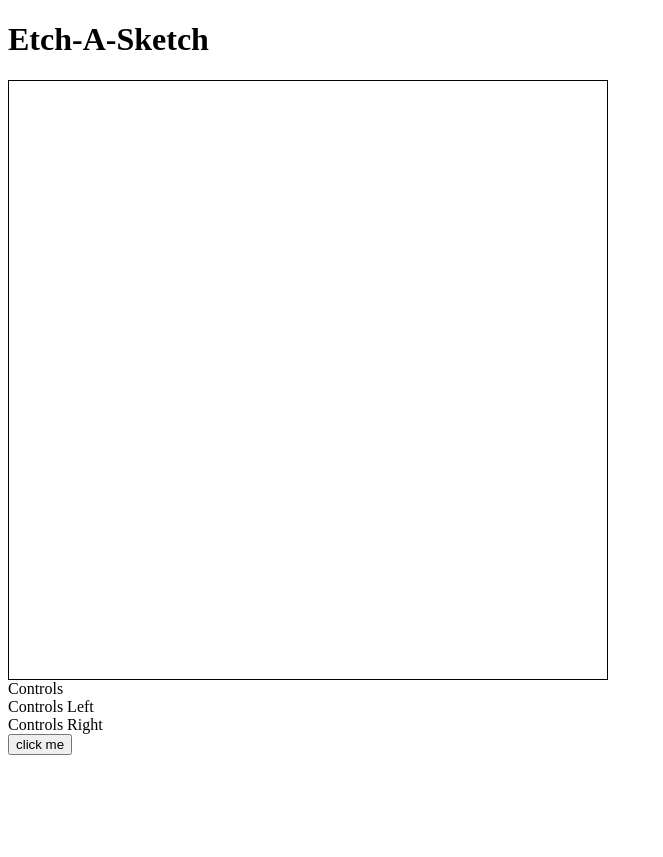
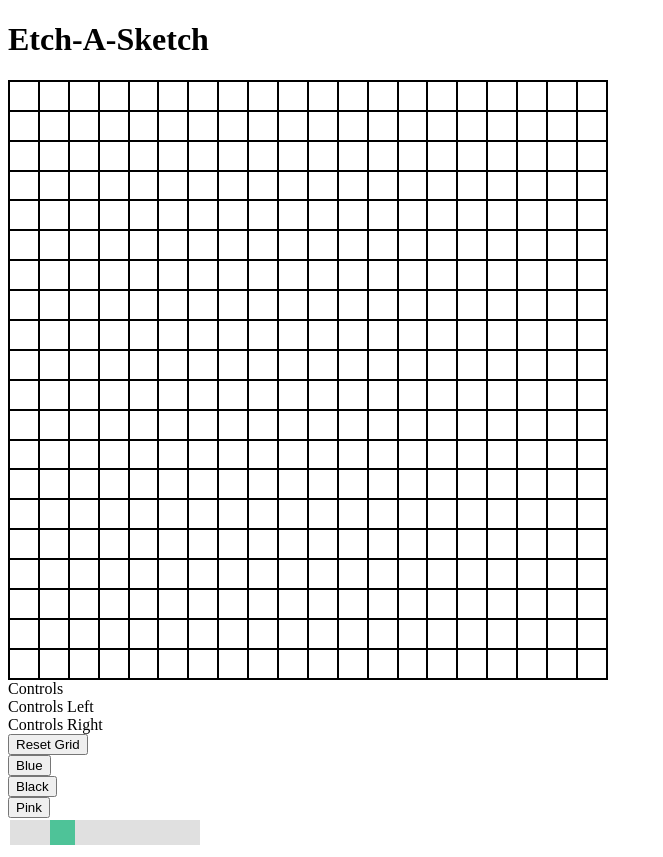
Before and after one commit to marcdsp/etchasketch, a plain HTML site: page index.htm in a window 1280 px wide. Shown: the whole page, without its empty margins (0-663 px from the left). Before the commit the page ends 800 px from the top, so only its background shows below. Drawn offline with Linux system fonts and the light colour scheme.

Commit message:
color buttons added, grid size slider created

```diff
--- a/index.htm
+++ b/index.htm
@@ -18,8 +18,13 @@
             <div class="controlsText"></div>
         </div>
         <div class="controlsRight">Controls Right
-            <div class="controlsButtons"><input type="button" onclick="createGrid(23);" value="click me"></div>
-            <div class="controlsButtons"></div>
+            <div class="controlsButtons"><input type="button"  onclick="createGrid(gridSize)" value="Reset Grid"></div>
+            <div class="controlsButtons"><input type="button" id="blue" value="Blue"></div>
+            <div class="controlsButtons"><input type="button" id="black" value="Black"></div>
+            <div class="controlsButtons"><input type="button" id="pink" value="Pink"></div>
+            <div class="slidecontainer">
+                <input type="range" min="1" max="80" value="20" class="slider" id="myRange" onchange="setGridSize(this.value)">
+              </div>
             <div class="controlsButtons"></div>
         </div>
     </div>
--- a/script.js
+++ b/script.js
@@ -1,8 +1,53 @@
  // need to add a slider that output a varying size number
 let color = "black";
+let gridSize = 20;
+createGrid(gridSize);
+
+//get blue button element
+let blueButton = document.getElementById("blue");
+
+document.getElementById("blue").addEventListener("click", changeColor);
+document.getElementById("black").addEventListener("click", changeColor);
+document.getElementById("pink").addEventListener("click", changeColor);
+
+function changeColor() {
+ color = this.id;
+}
+
+
+
+
+
+
+//removes all divs when calling creategrid and clicking the erase button
+function removeAllChildNodes(parent) {
+  while (parent.firstChild) {
+      parent.removeChild(parent.firstChild);
+  }
+}
+
+
+function setGridSize(size) {
+  gridSize = size;
+  createGrid(gridSize);
+}
+
+
+
 
 function createGrid(rows) {
   var container = document.getElementById("container");
+  if (container.hasChildNodes()) {
+    removeAllChildNodes(container);
+      }
+      for (var i = 0; i < rows; i++) {
+        var row = document.createElement("div");
+        row.classList.add("row");;
+      }
+      for (var i = 0; i < rows; i++) {
+        var row = document.createElement("div");
+        row.classList.add("row");
+}
   var cells = rows * rows;
     for (var i = 0; i < cells; i++) {
       var cell = document.createElement("div");
@@ -21,10 +66,6 @@ function colorChoice(rows) {
   let color = rows;
 }
 
-//reload the dom
-function reset() {
-  window.location.reload()
-}
 
 // create random color rainbow option
 function randomColor() {
--- a/styles.css
+++ b/styles.css
@@ -17,3 +17,43 @@
     border: 0.2px solid black;
     box-sizing: border-box;
   }
+
+
+  .slidecontainer {
+    width: 15%; /* Width of the outside container */
+  }
+
+  /* The slider itself */
+  .slider {
+    -webkit-appearance: none;  /* Override default CSS styles */
+    appearance: none;
+    width: 100%; /* Full-width */
+    height: 25px; /* Specified height */
+    background: #d3d3d3; /* Grey background */
+    outline: none; /* Remove outline */
+    opacity: 0.7; /* Set transparency (for mouse-over effects on hover) */
+    -webkit-transition: .2s; /* 0.2 seconds transition on hover */
+    transition: opacity .2s;
+  }
+
+  /* Mouse-over effects */
+  .slider:hover {
+    opacity: 1; /* Fully shown on mouse-over */
+  }
+
+  /* The slider handle (use -webkit- (Chrome, Opera, Safari, Edge) and -moz- (Firefox) to override default look) */
+  .slider::-webkit-slider-thumb {
+    -webkit-appearance: none; /* Override default look */
+    appearance: none;
+    width: 25px; /* Set a specific slider handle width */
+    height: 25px; /* Slider handle height */
+    background: #04AA6D; /* Green background */
+    cursor: pointer; /* Cursor on hover */
+  }
+
+  .slider::-moz-range-thumb {
+    width: 25px; /* Set a specific slider handle width */
+    height: 25px; /* Slider handle height */
+    background: #04AA6D; /* Green background */
+    cursor: pointer; /* Cursor on hover */
+  }
```
